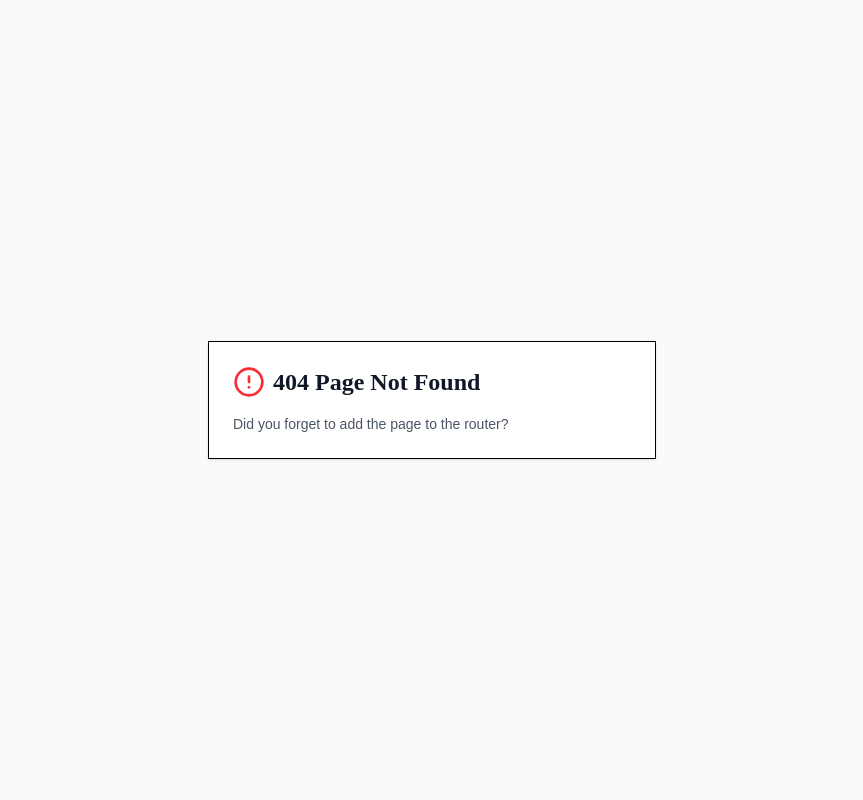
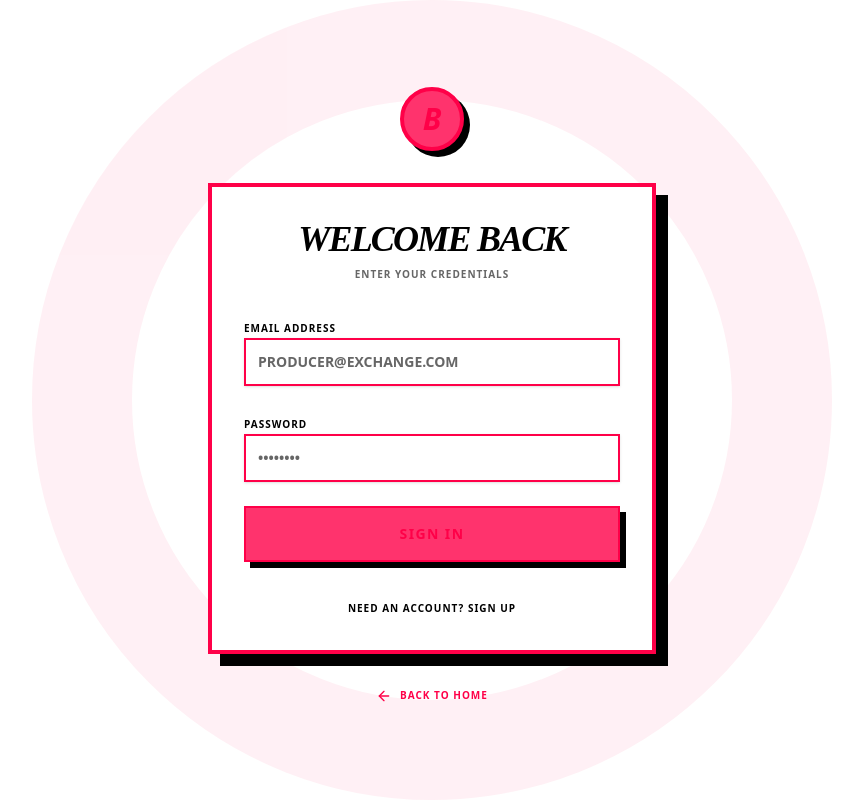
Before and after one commit to SpiritSocks/Beats-Exchange, a React (Vite) app: page /auth in a window 1280 px wide. Before the commit this address had no page. Shown: the whole page, without its empty margins (208-1071 px from the left). Built offline with nearby package versions, Linux system fonts and the light colour scheme.

Commit message:
minor changes

```diff
--- a/src/App.tsx
+++ b/src/App.tsx
@@ -9,6 +9,7 @@ import Home from "./pages/Home";
 import Explore from "./pages/Explore";
 import AllCategories from "./pages/AllCategories";
 import ProducerDirectory from "./pages/ProducerDirectory";
+import Auth from "./pages/Auth";
 
 function Router() {
   return (
@@ -18,6 +19,7 @@ function Router() {
         <Route path="/explore" element={<Explore />} />
         <Route path="/categories" element={<AllCategories />} />
         <Route path="/producers" element={<ProducerDirectory />} />
+        <Route path="/auth" element={<Auth />} />
         <Route path="*" element={<NotFound />} /> {/* Fallback to 404 */}
       </Routes>
     </BrowserRouter>
--- a/src/components/ThemeToggle.tsx
+++ b/src/components/ThemeToggle.tsx
@@ -9,7 +9,7 @@ export function ThemeToggle() {
     <Button
       variant="ghost"
       size="icon"
-      className="rounded-none border-2 border-foreground shadow-[4px_4px_0px_0px_rgba(0,0,0,1)] active:translate-x-[2px] active:translate-y-[2px] active:shadow-none transition-all bg-background"
+      className="rounded-none border-2 border-foreground shadow-[4px_4px_0px_0px_rgba(0,0,0,1)] active:translate-x-0.5 active:translate-y-0.5 active:shadow-none transition-all bg-background"
       onClick={() => setTheme(theme === "light" ? "dark" : "light")}
       data-testid="button-theme-toggle"
     >
--- /dev/null
+++ b/src/pages/Auth.tsx
@@ -0,0 +1,128 @@
+import { useState } from "react";
+import { motion } from "framer-motion";
+import { ArrowLeft, ShoppingBag, Music, ShieldCheck } from "lucide-react";
+import { Card } from "@/components/ui/card";
+import { Button } from "@/components/ui/button";
+import { Input } from "@/components/ui/input";
+import { Label } from "@/components/ui/label";
+import { RadioGroup, RadioGroupItem } from "@/components/ui/radio-group";
+import { useNavigate } from "react-router-dom";
+
+const Auth = () => {
+
+    const navigate = useNavigate();
+    const [isLogin, setIsLogin] = useState(true);
+    const [role, setRole] = useState("buyer");
+
+  const handleSubmit = (e: React.FormEvent) => {
+    e.preventDefault();
+    // In mockup mode, we just redirect
+    navigate("/");
+  };
+
+  return (
+    <div className="min-h-screen bg-background text-foreground flex items-center justify-center p-6 font-sans">
+      <div className="fixed inset-0 pointer-events-none opacity-10">
+        <div className="absolute top-1/2 left-1/2 -translate-x-1/2 -translate-y-1/2 w-200 h-200 border-100 border-primary rounded-full animate-pulse" />
+      </div>
+
+      <motion.div
+        initial={{ opacity: 0, y: 20 }}
+        animate={{ opacity: 1, y: 0 }}
+        className="w-full max-w-md z-10"
+      >
+        <div className="flex justify-center mb-8">
+            <div onClick={() => navigate("/")}  className="w-16 h-16 bg-primary rounded-full flex items-center justify-center border-4 border-foreground shadow-[6px_6px_0px_0px_rgba(0,0,0,1)] cursor-pointer hover:scale-110 transition-transform">
+              <span className="text-3xl font-black italic">B</span>
+            </div>
+        </div>
+
+        <Card className="rounded-none border-4 border-foreground bg-card shadow-[12px_12px_0px_0px_rgba(0,0,0,1)] p-8">
+          <h1 className="text-4xl font-black uppercase italic tracking-tighter mb-2 text-center">
+            {isLogin ? "Welcome Back" : "Join the Hub"}
+          </h1>
+          <p className="text-center text-muted-foreground font-bold text-[10px] uppercase tracking-widest mb-8">
+            {isLogin ? "Enter your credentials" : "Create your account to start"}
+          </p>
+
+          <form onSubmit={handleSubmit} className="space-y-6">
+            <div className="space-y-2">
+              <Label className="font-black uppercase text-[10px] tracking-widest">Email Address</Label>
+              <Input
+                required
+                type="email"
+                placeholder="PRODUCER@EXCHANGE.COM"
+                className="rounded-none border-2 border-foreground h-12 bg-background font-bold"
+              />
+            </div>
+
+            <div className="space-y-2">
+              <Label className="font-black uppercase text-[10px] tracking-widest">Password</Label>
+              <Input
+                required
+                type="password"
+                placeholder="••••••••"
+                className="rounded-none border-2 border-foreground h-12 bg-background font-bold"
+              />
+            </div>
+
+            {!isLogin && (
+              <div className="space-y-4 pt-2 pb-2">
+                <Label className="font-black uppercase text-[10px] tracking-widest">Select your role</Label>
+                <RadioGroup defaultValue="buyer" onValueChange={setRole} className="grid grid-cols-2 gap-4">
+                  <div>
+                    <RadioGroupItem value="buyer" id="buyer" className="peer sr-only" />
+                    <Label
+                      htmlFor="buyer"
+                      className="flex flex-col items-center justify-between rounded-none border-2 border-foreground bg-background p-4 hover:bg-muted peer-data-[state=checked]:border-primary peer-data-[state=checked]:bg-primary/10 cursor-pointer transition-all"
+                    >
+                      <ShoppingBag className="mb-2 h-6 w-6" />
+                      <span className="text-[10px] font-black uppercase">Buyer</span>
+                    </Label>
+                  </div>
+                  <div>
+                    <RadioGroupItem value="seller" id="seller" className="peer sr-only" />
+                    <Label
+                      htmlFor="seller"
+                      className="flex flex-col items-center justify-between rounded-none border-2 border-foreground bg-background p-4 hover:bg-muted peer-data-[state=checked]:border-primary peer-data-[state=checked]:bg-primary/10 cursor-pointer transition-all"
+                    >
+                      <Music className="mb-2 h-6 w-6" />
+                      <span className="text-[10px] font-black uppercase">Seller</span>
+                    </Label>
+                  </div>
+                </RadioGroup>
+                <div className="p-3 bg-muted border-2 border-foreground/10 flex gap-3 items-center">
+                  <ShieldCheck className="w-5 h-5 text-primary" />
+                  <p className="text-[9px] font-bold text-muted-foreground uppercase leading-tight">
+                    {role === 'seller'
+                      ? "Sellers can upload beats, manage leases, and buy from others."
+                      : "Buyers can explore, purchase, and lease beats from any producer."}
+                  </p>
+                </div>
+              </div>
+            )}
+
+            <Button type="submit" className="w-full h-14 rounded-none border-2 border-foreground shadow-[6px_6px_0px_0px_rgba(0,0,0,1)] bg-primary text-foreground font-black uppercase tracking-widest text-sm hover:translate-x-[2px] hover:translate-y-[2px] hover:shadow-[4px_4px_0px_0px_rgba(0,0,0,1)] active:shadow-none transition-all">
+              {isLogin ? "Sign In" : "Create Account"}
+            </Button>
+          </form>
+
+          <div className="mt-8 text-center">
+            <button
+              onClick={() => setIsLogin(!isLogin)}
+              className="text-[10px] font-black uppercase tracking-widest hover:text-primary transition-colors"
+            >
+              {isLogin ? "Need an account? Sign Up" : "Already have an account? Sign In"}
+            </button>
+          </div>
+        </Card>
+
+          <Button onClick = {() => navigate("/")} variant="ghost" className="mt-6 w-full font-black uppercase text-[10px] tracking-widest gap-2">
+            <ArrowLeft className="w-3 h-3" /> Back to Home
+          </Button>
+      </motion.div>
+    </div>
+  );
+}
+
+export default Auth;
--- a/src/pages/Home.tsx
+++ b/src/pages/Home.tsx
@@ -116,7 +116,7 @@ export default function Home() {
         <header className="px-6 py-4 flex items-center justify-between border-b border-border bg-background/50 backdrop-blur-xl">
           <div className="flex items-center gap-4">
             <div className="w-10 h-10 bg-primary rounded-full flex items-center justify-center border-2 border-foreground shadow-[4px_4px_0px_0px_rgba(0,0,0,1)]">
-              <span className="text-xl font-black italic">B</span>
+              <span className="text-xl font-black italic text-background">B</span>
             </div>
             <h1 className="text-2xl font-black uppercase tracking-tighter italic">Beat Exchange</h1>
           </div>
@@ -134,9 +134,9 @@ export default function Home() {
 
           <nav className="flex items-center gap-6">
             <ThemeToggle />
-            <Button onClick={() => navigate("/explore")} variant="ghost" className="font-bold uppercase text-xs tracking-widest hover:text-primary" data-testid="link-explore">Explore</Button>
-            <Button onClick={() => navigate("/producers")} variant="ghost" className="font-bold uppercase text-xs tracking-widest hover:text-primary" data-testid="link-producers">Producers</Button>
-            <Button className="font-bold uppercase text-xs tracking-widest px-6 rounded-none border-2 border-foreground shadow-[4px_4px_0px_0px_rgba(0,0,0,1)] active:translate-x-0.5 active:translate-y-0.5 active:shadow-none transition-all" data-testid="button-sell">Start Selling</Button>
+            <Button onClick={() => navigate("/explore")} variant="ghost" className="font-bold uppercase text-xs tracking-widest hover:bg-primary hover:text-primary-foreground" data-testid="link-explore">Explore</Button>
+            <Button onClick={() => navigate("/producers")} variant="ghost" className="font-bold uppercase text-xs tracking-widest hover:bg-primary hover:text-primary-foreground" data-testid="link-producers">Producers</Button>
+            <Button onClick={() => navigate("/auth")} className="font-bold uppercase text-xs tracking-widest px-6 rounded-none border-2 border-foreground shadow-[4px_4px_0px_0px_rgba(0,0,0,1)] active:translate-x-0.5 active:translate-y-0.5 active:shadow-none transition-all" data-testid="button-sell">Sign in</Button>
             <div className="relative">
               <ShoppingCart className="w-6 h-6" />
               <Badge className="absolute -top-2 -right-2 rounded-full w-5 h-5 flex items-center justify-center p-0 text-[10px] bg-primary border-2 border-foreground">3</Badge>
@@ -163,18 +163,6 @@ export default function Home() {
               </div>
             </div>
 
-            <div>
-              <h2 className="text-xs font-black uppercase tracking-[0.2em] mb-4 text-muted-foreground">Genres</h2>
-              <ScrollArea className="h-75">
-                <div className="flex flex-wrap gap-2 pr-4">
-                  {["Phonk", "Drill", "Trap", "Lo-fi", "Boom Bap", "R&B", "G-House", "Afrobeat"].map(genre => (
-                    <Badge key={genre} variant="outline" className="rounded-none border-2 border-foreground/20 font-bold uppercase text-[10px] px-3 py-1 cursor-pointer hover:border-primary hover:text-primary transition-all">
-                      {genre}
-                    </Badge>
-                  ))}
-                </div>
-              </ScrollArea>
-            </div>
           </aside>
 
           {/* Beat Grid */}
@@ -247,17 +235,17 @@ export default function Home() {
               </div>
             </div>
             <div className="truncate">
-              <h4 className="font-black text-sm uppercase tracking-tight truncate italic text-primary">LUNA ECLIPSE</h4>
+              <h4 className="font-black text-sm uppercase tracking-tight truncate italic text-background">LUNA ECLIPSE</h4>
               <p className="text-[10px] font-bold text-background/60 uppercase tracking-widest truncate">Vampire Inside</p>
             </div>
-            <Button variant="ghost" size="icon" className="hover:text-primary text-background/60 ml-auto"><Heart className="w-4 h-4" /></Button>
+            <Button variant="ghost" size="icon" className="text-background/60 ml-auto"><Heart className="w-4 h-4 text-background" /></Button>
           </div>
 
           <div className="flex-1 flex flex-col items-center gap-2 max-w-2xl mx-auto">
             <div className="flex items-center gap-6">
               <Button variant="ghost" size="icon" className="hover:text-primary transition-colors"><SkipBack className="w-5 h-5 fill-current" /></Button>
-              <Button size="icon" className="w-12 h-12 rounded-full bg-primary text-foreground border-4 border-foreground hover:scale-110 transition-transform">
-                <Play className="w-6 h-6 fill-current ml-1" />
+              <Button size="icon" className="w-12 h-12 rounded-full bg-primary text-foreground border-2 border-background hover:scale-110 transition-transform">
+                <Play className="w-6 h-6 fill-background ml-1" />
               </Button>
               <Button variant="ghost" size="icon" className="hover:text-primary transition-colors"><SkipForward className="w-5 h-5 fill-current" /></Button>
             </div>
@@ -286,7 +274,7 @@ export default function Home() {
              <div className="flex items-center gap-2 w-32">
                 <Slider defaultValue={[80]} max={100} step={1} />
              </div>
-             <Button variant="ghost" size="icon" className="hover:text-primary text-background/60"><MoreHorizontal className="w-5 h-5" /></Button>
+             <Button variant="ghost" size="icon" className="hover:text-primary text-background/60"><MoreHorizontal className="w-5 h-5 text-background" /></Button>
           </div>
         </footer>
       </div>
```
